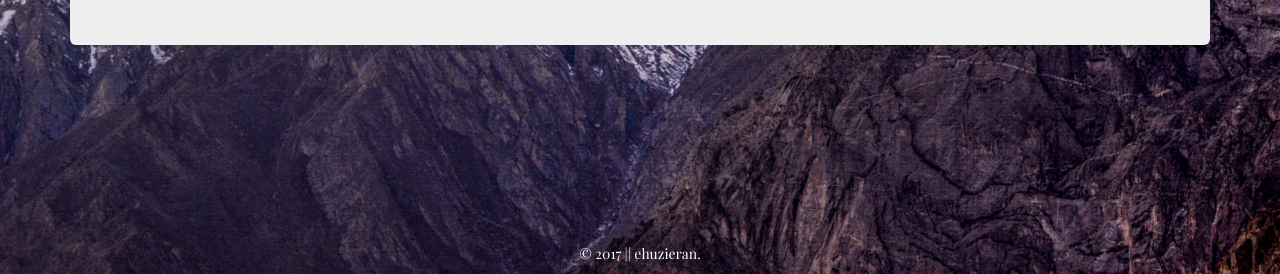
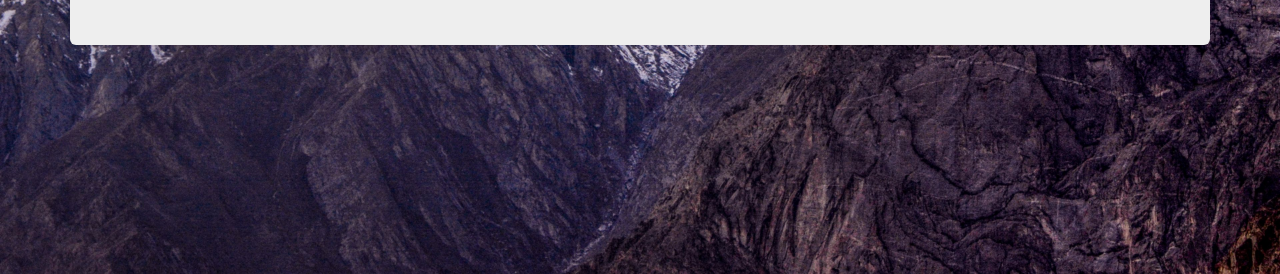
Before and after one commit to ehuzieran/Random-Quote-Generator, a plain HTML site: page Random Quote Generator/index.html in a window 1280 px wide. Shown: the part 526-800 px from the top of the page. Drawn offline with nearby package versions, Linux system fonts and the light colour scheme.

Commit message:
removed footer in index.html

```diff
--- a/Random Quote Generator/index.html
+++ b/Random Quote Generator/index.html
@@ -37,12 +37,6 @@
       </button>
     </div>
   </div>
-
-  <footer class="footer-credit ">
-
-    <p>&copy; 2017 || ehuzieran.</p>
-
-  </footer>
   <!-- Bootstrap core JavaScript
     ================================================== -->
   <script src="https://ajax.googleapis.com/ajax/libs/jquery/1.12.4/jquery.min.js"></script>
```
